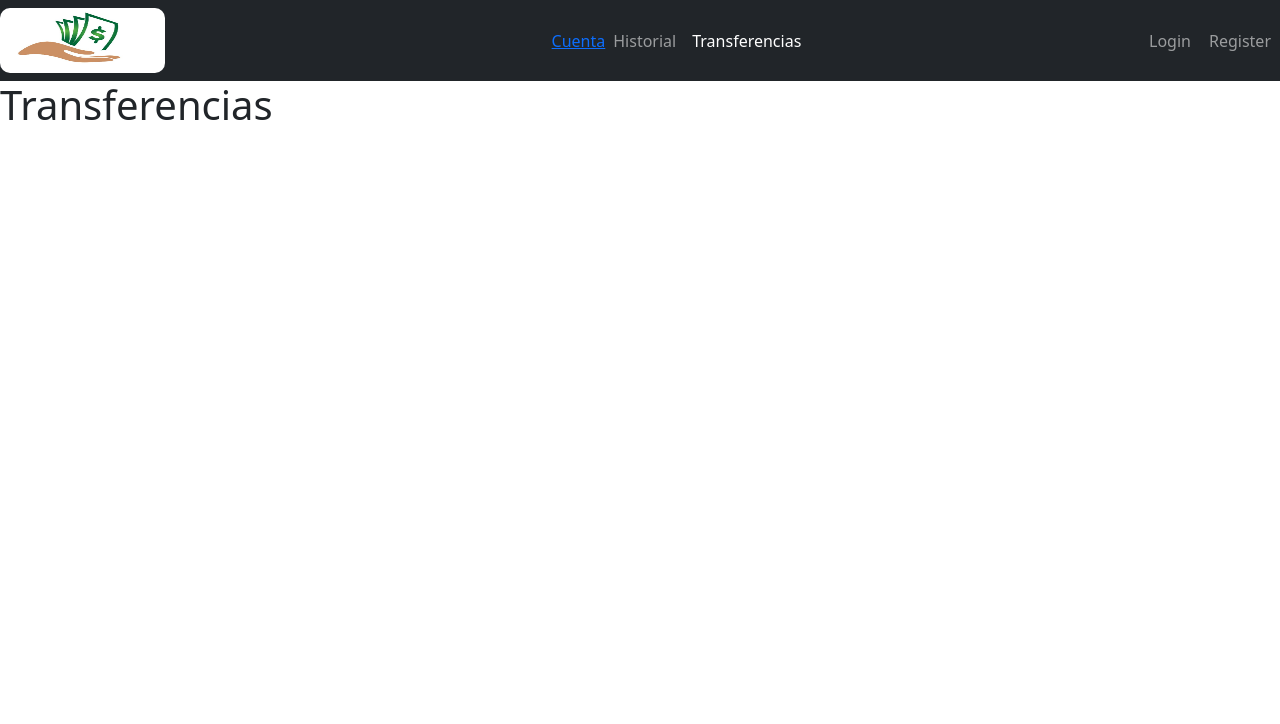
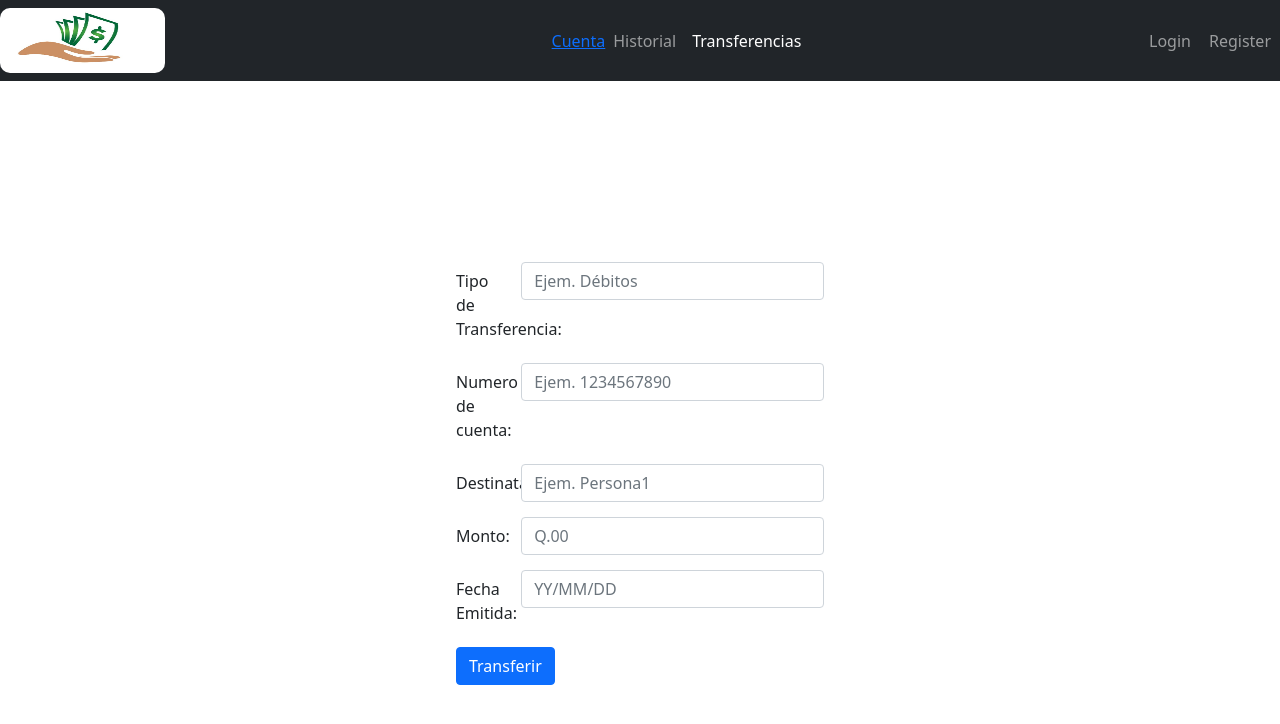
Before and after one commit to HumbertoLopez2020327/Finance-Bank, a React (Vite) app in the folder Finance Bank/FrontEnd-FinanceBank/: page /transferencias in a window 1280 px wide. Shown: the top 724 px of the page. Built offline with nearby package versions, Linux system fonts and the light colour scheme.

Commit message:
Se agrego estuructura de transferencias

```diff
--- a/Finance Bank/FrontEnd-FinanceBank/src/Bank/pages/Transferencias.jsx
+++ b/Finance Bank/FrontEnd-FinanceBank/src/Bank/pages/Transferencias.jsx
@@ -1,6 +1,88 @@
 
 export const Transferencias = () => {
   return (
-    <h1>Transferencias</h1>
+    <>
+
+    <form>
+
+      <div className="container">
+        <div className="row justify-content-center ">
+          <div className="col-md-10">
+  <div className="form-group row">
+
+    <label for="inputEmail3" class="col-sm-2 col-form-label">Tipo de Transferencia:</label>
+
+    <div className="col-sm-10">
+
+      <input type="email" class="form-control" id="inputEmail3" placeholder="Ejem. Débitos"/>
+
+    </div>
+
+  </div>
+
+  <div className="form-group row">
+
+    <label for="inputPassword3" class="col-sm-2 col-form-label">Numero de cuenta:</label>
+
+    <div className="col-sm-10">
+
+      <input type="password" class="form-control" id="inputPassword3" placeholder="Ejem. 1234567890"/>
+
+    </div>
+
+  </div>
+
+  <div className="form-group row">
+
+    <label for="inputPassword3" class="col-sm-2 col-form-label">Destinatario:</label>
+
+    <div className="col-sm-10">
+
+      <input type="password" class="form-control" id="inputPassword3" placeholder="Ejem. Persona1"/>
+
+    </div>
+
+  </div>
+
+  <div className="form-group row">
+
+    <label for="inputPassword3" class="col-sm-2 col-form-label">Monto:</label>
+
+    <div className="col-sm-10">
+
+      <input type="password" class="form-control" id="inputPassword3" placeholder="Q.00"/>
+
+    </div>
+
+  </div>
+
+  <div className="form-group row">
+
+    <label for="inputPassword3" class="col-sm-2 col-form-label">Fecha Emitida:</label>
+
+    <div className="col-sm-10">
+
+      <input type="password" class="form-control" id="inputPassword3" placeholder="YY/MM/DD"/>
+
+    </div>
+
+  </div>
+
+  <div className="form-group row">
+
+    <div className="col-sm-10">
+
+      <button type="submit" class="btn btn-primary">Transferir</button>
+
+    </div>
+    </div>
+  </div>
+  </div>
+
+  </div>
+
+</form>
+
+    </>
   )
 }
```
